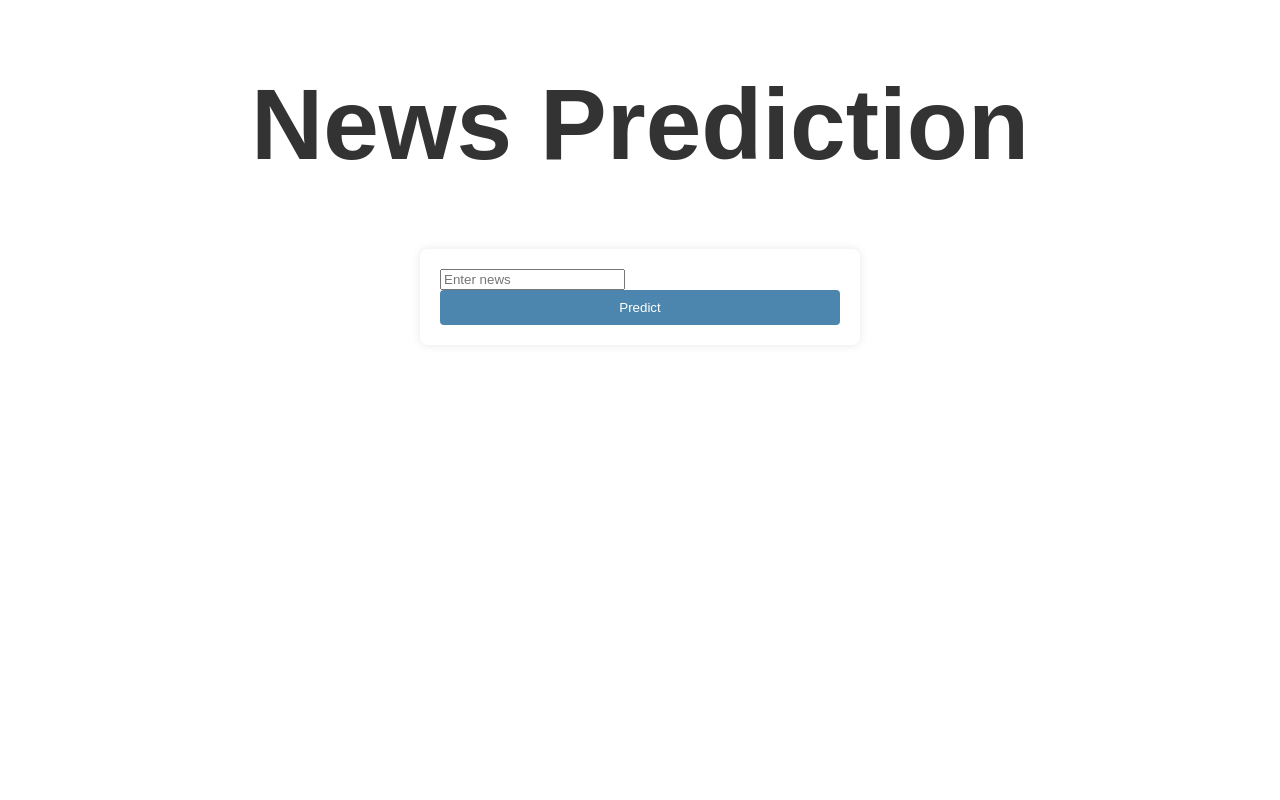
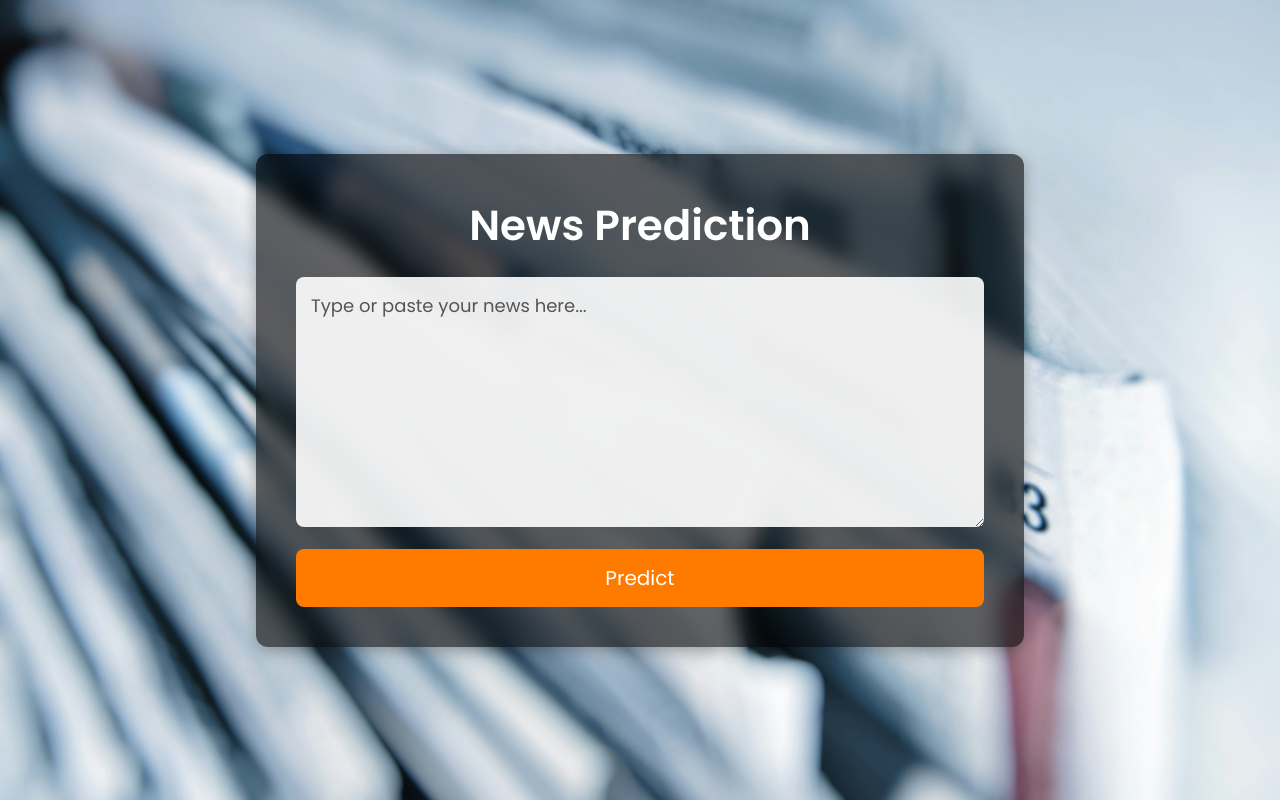
Before and after one commit to JatinSethi5/NLP-Text-Classification, a Flask app: page / in a window 1280 px wide. Run offline with Flask 3, Linux system fonts and the light colour scheme; parts of the project's set-up code (start-up, migrations or seed data) failed here and were passed over.

Commit message:
Updated Flask Application
1. Updated CSS in index.html
2. Updated CSS in result.html
3. Added Background image

```diff
--- a/application.py
+++ b/application.py
@@ -4,7 +4,7 @@ import pickle
 
 application = Flask(__name__)
 
-# Load the trained model and label encoder
+
 model = pickle.load(open('model.pkl', 'rb'))
 
 with open('label_encoder.pkl', 'rb') as file:
@@ -19,13 +19,13 @@ def predict():
     '''
     For rendering results on HTML GUI
     '''
-    # Get input text from the form
+
     text = request.form['text']
 
     # Convert input text into a NumPy array (modify if preprocessing is needed)
     final_features = np.array([text])
 
-    # Predict the category (assuming the model works with raw text)
+
     prediction = model.predict(final_features)
 
     # Convert numerical label back to category using the loaded LabelEncoder
--- a/templates/index.html
+++ b/templates/index.html
@@ -1,73 +1,80 @@
 <!DOCTYPE html>
-<html >
+<html>
 <head>
   <meta charset="UTF-8">
-  <title>ML Model App</title>
+  <title>News Prediction</title>
+  <link href="https://fonts.googleapis.com/css2?family=Poppins:wght@300;400;600&display=swap" rel="stylesheet">
   <style>
-    body {
-        font-family: Arial, sans-serif;
+    * {
+        box-sizing: border-box;
         margin: 0;
         padding: 0;
-        background-size:cover;
-        background-position: center;
-        background-repeat: no-repeat;
-        background-attachment: fixed;
-        background-color: rgba(255, 255, 255, 0.5);
+        font-family: 'Poppins', sans-serif;
+    }
+    body {
+        display: flex;
+        justify-content: center;
+        align-items: center;
+        height: 100vh;
+        background: url('C:/Users/Sethi/Documents/GitHub/NLP-Text-Classification/templates/bg_img.jpg') no-repeat center center/cover;
+    }
+    .container {
+        width: 60%;
+        padding: 40px;
+        background: rgba(0, 0, 0, 0.6);
+        backdrop-filter: blur(10px);
+        border-radius: 12px;
+        box-shadow: 0 4px 15px rgba(0, 0, 0, 0.3);
+        text-align: center;
+        color: white;
     }
     h1 {
-        text-align: center;
+        font-size: 42px;
+        margin-bottom: 20px;
+    }
+    textarea {
+        width: 100%;
+        height: 250px;
+        padding: 15px;
+        border: none;
+        border-radius: 8px;
+        box-sizing: border-box;
+        resize: vertical;
+        font-size: 18px;
+        background: rgba(255, 255, 255, 0.9);
         color: #333;
+        outline: none;
     }
-    form {
-        max-width: 400px;
-        margin: 20px auto;
-        padding: 20px;
-        background: #fff;
-        border-radius: 8px;
-        box-shadow: 0 0 10px rgba(0, 0, 0, 0.1);
-    }
-    label {
-        display: block;
-        margin-bottom: 5px;
+    textarea::placeholder {
         color: #555;
     }
-    input[type="number"] {
+    button {
         width: 100%;
-        padding: 10px;
-        margin-bottom: 10px;
-        border: 1px solid #ccc;
-        border-radius: 4px;
-        box-sizing: border-box;
+        padding: 14px;
+        margin-top: 15px;
+        background: #ff7b00;
+        color: white;
+        font-size: 20px;
+        border: none;
+        border-radius: 8px;
+        cursor: pointer;
+        transition: all 0.3s ease;
     }
-    button[type="submit"] {
-        width: 100%;
-        padding: 10px;
-        background-color: #4c86af;
-        color: white;
-        border: none;
-        border-radius: 4px;
-        cursor: pointer;
+    button:hover {
+        background: #ff5500;
+        transform: scale(1.05);
     }
-    button[type="submit"]:hover {
-        background-color: #4c86af;
-    }
-</style>
+  </style>
 </head>
+<body>
 
-<body>
- <div class="login">
-	<h1 style="font-size: 100px;">News Prediction</h1>
-
+  <div class="container">
+    <h1>News Prediction</h1>
     <form action="/predict" method="post">
-      <input type="text" name="text" placeholder="Enter news" required="required" step="any" />
-      <button type="submit" class="btn btn-primary btn-block btn-large">Predict</button>
+      <textarea name="text" placeholder="Type or paste your news here..." required></textarea>
+      <button type="submit">Predict</button>
     </form>
-
-   <br>
-
-
- </div>
-
+  </div>
 
 </body>
 </html>
```
Also changed, not shown: templates/result.html (+75 -31 lines), templates/bg_img.jpg (added), 4 other files.
